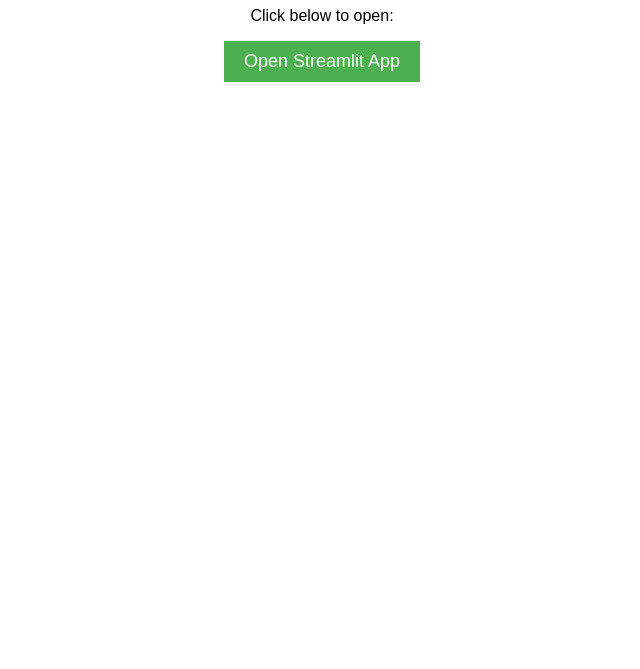
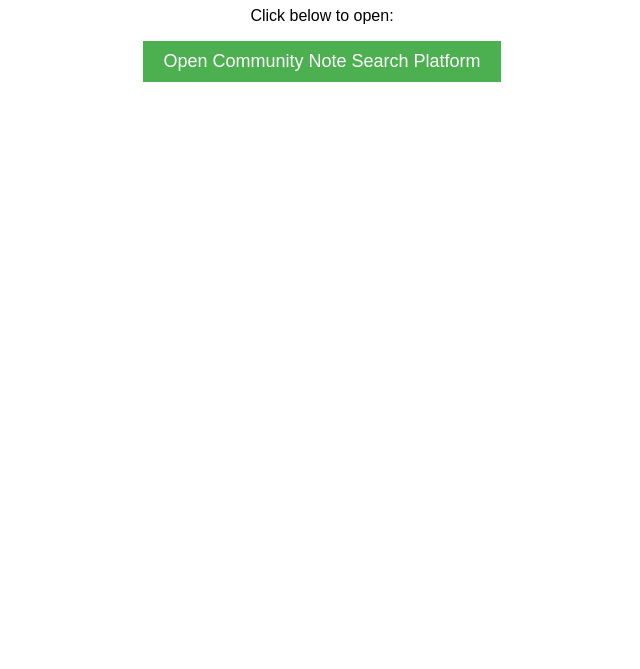
Before and after one commit to Notesense/GUI, a plain HTML site: page index.html in a window 1280 px wide. Shown: the part 131-800 px from the top of the page, without its empty margins (318-958 px from the left). Drawn offline with Linux system fonts and the light colour scheme.

Commit message:
Update index.html

```diff
--- a/index.html
+++ b/index.html
@@ -27,7 +27,7 @@
     <h1>Welcome to Notesense project!</h1>
     <p>Click below to open:</p>
     <a href="https://communitynotes.streamlit.app/" target="_blank">
-        <button>Open Streamlit App</button>
+        <button>Open Community Note Search Platform</button>
     </a>
 </body>
 </html>
```
